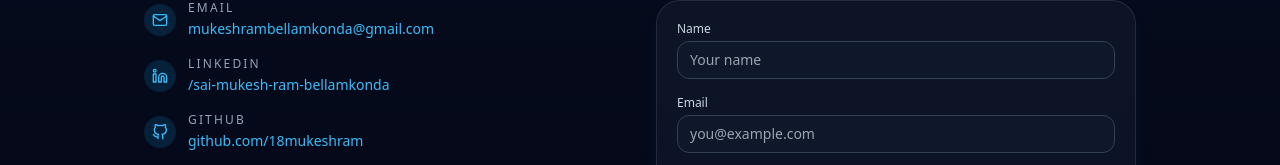
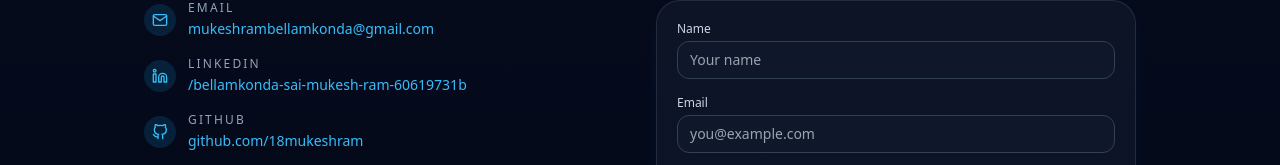
Before and after one commit to 18mukeshram/mukesh-portfolio-main, a React (Vite) app: page / in a window 1280 px wide. Shown: the part 3860-4025 px from the top of the page. Built offline with nearby package versions, Linux system fonts and the light colour scheme.

Commit message:
Update LinkedIn profile link in Hero and Contact sections

```diff
--- a/src/App.jsx
+++ b/src/App.jsx
@@ -127,7 +127,7 @@ function Hero() {
             </a>
 
             <a
-              href="https://linkedin.com/in/sai-mukesh-ram-bellamkonda"
+              href="https://www.linkedin.com/in/bellamkonda-sai-mukesh-ram-60619731b/"
               target="_blank"
               rel="noreferrer"
               className="px-4 py-2 rounded-full border border-slate-500 text-sm hover:border-sky-400"
@@ -254,12 +254,12 @@ function ContactSection() {
                 LinkedIn
               </p>
               <a
-                href="https://linkedin.com/in/sai-mukesh-ram-bellamkonda"
+                href="https://www.linkedin.com/in/bellamkonda-sai-mukesh-ram-60619731b/"
                 target="_blank"
                 rel="noreferrer"
                 className="text-sm text-sky-400"
               >
-                /sai-mukesh-ram-bellamkonda
+                /bellamkonda-sai-mukesh-ram-60619731b
               </a>
             </div>
           </div>
```
